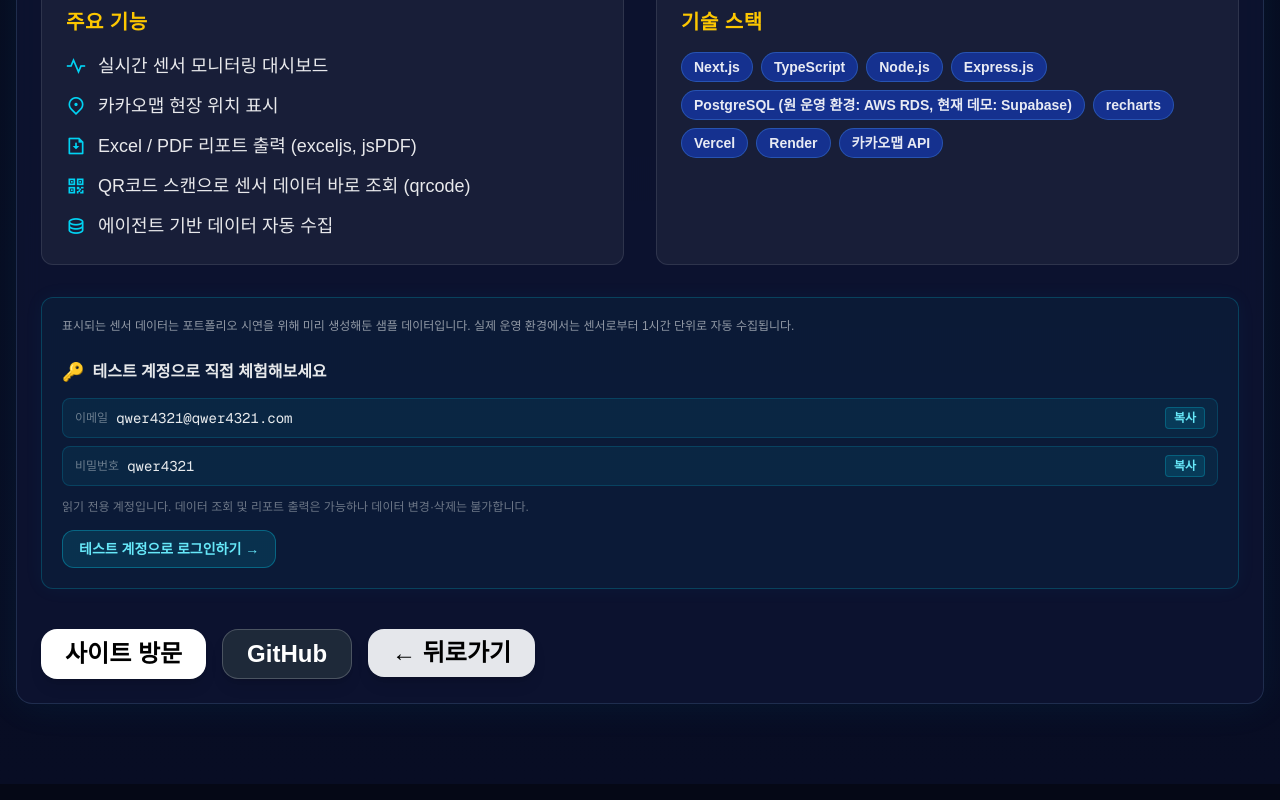
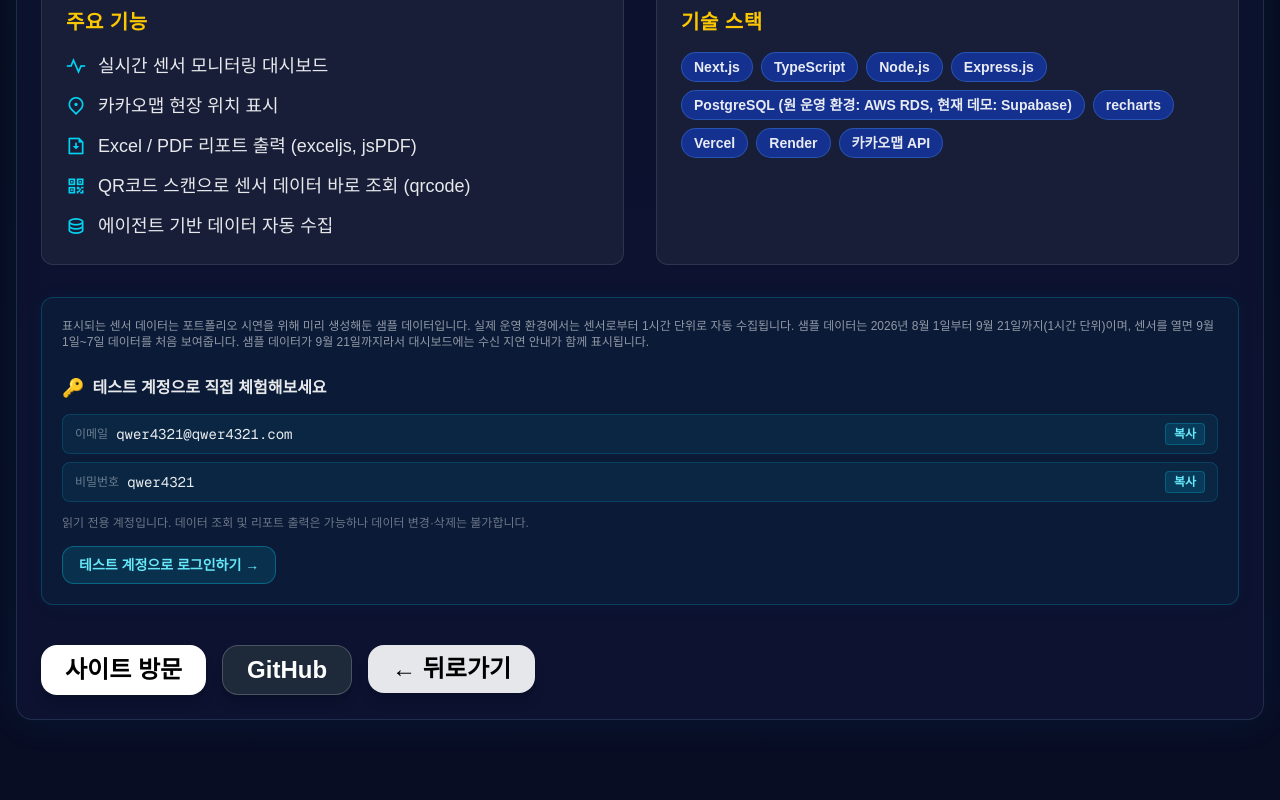
Before and after one commit to ShinYeoJin/shin-yeojin-portfolio, a Next.js app: page /projects/geomonitor in a window 1280 px wide. Shown: the part 3256-4056 px from the top of the page. Built offline with nearby package versions, Linux system fonts and the light colour scheme.

Commit message:
docs: GeoMonitor 샘플 데이터 기간과 처음 보여주는 기간, 수신 지연 안내 추가

```diff
--- a/app/projects/geomonitor/page.jsx
+++ b/app/projects/geomonitor/page.jsx
@@ -236,7 +236,7 @@ export default function GeoMonitorPage() {
           viewport={{ once: true }}
           transition={{ duration: 0.5, delay: 0.3 }}
         >
-          <p className="text-xs text-white/55 mb-3">표시되는 센서 데이터는 포트폴리오 시연을 위해 미리 생성해둔 샘플 데이터입니다. 실제 운영 환경에서는 센서로부터 1시간 단위로 자동 수집됩니다.</p>
+          <p className="text-xs text-white/55 mb-3">표시되는 센서 데이터는 포트폴리오 시연을 위해 미리 생성해둔 샘플 데이터입니다. 실제 운영 환경에서는 센서로부터 1시간 단위로 자동 수집됩니다. 샘플 데이터는 2026년 8월 1일부터 9월 21일까지(1시간 단위)이며, 센서를 열면 9월 1일~7일 데이터를 처음 보여줍니다. 샘플 데이터가 9월 21일까지라서 대시보드에는 수신 지연 안내가 함께 표시됩니다.</p>
           <div className="flex items-center gap-2">
             <span className="text-cyan-400 text-lg">🔑</span>
             <h3 className="text-base font-bold text-white/90">테스트 계정으로 직접 체험해보세요</h3>
```
